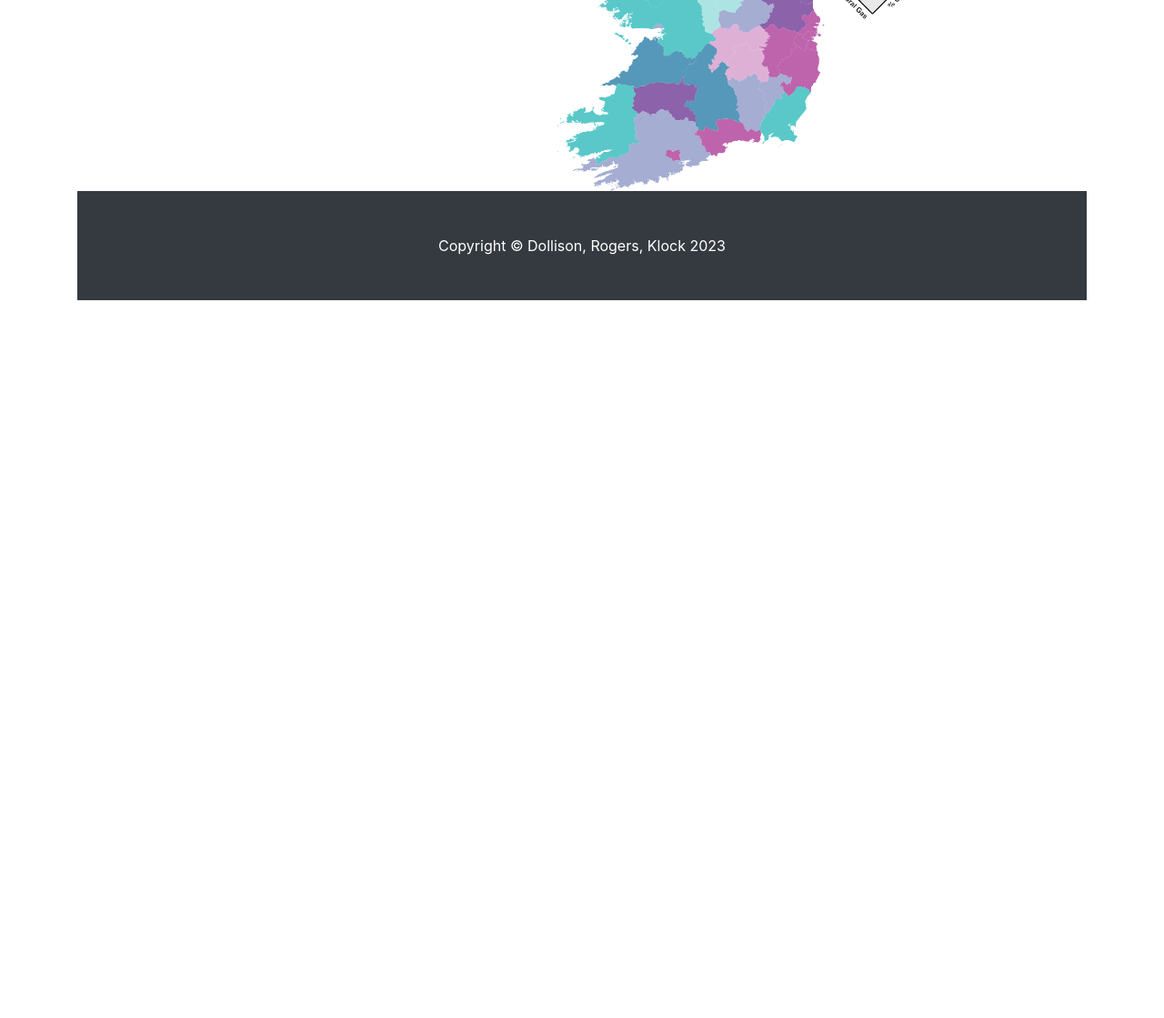
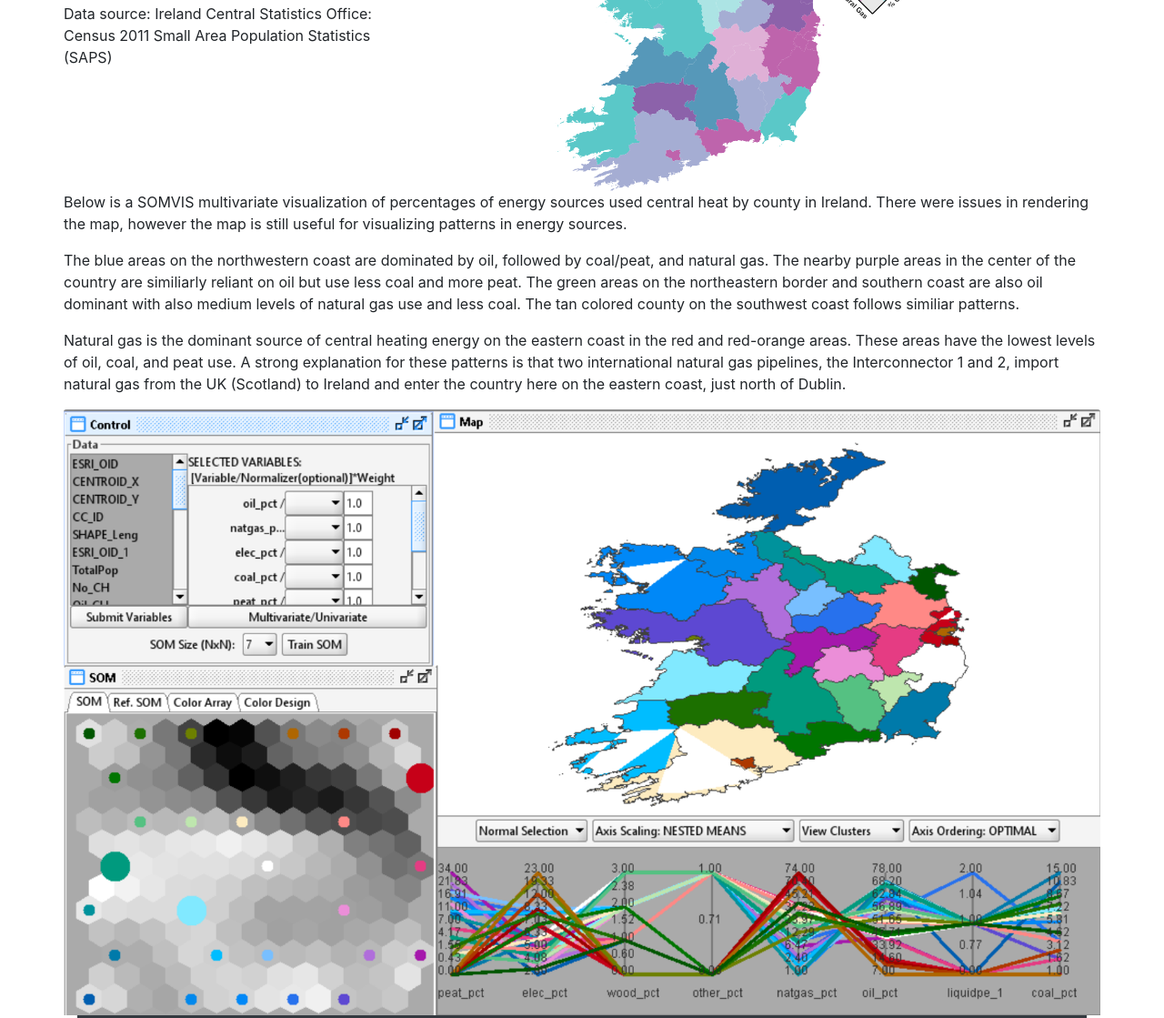
Before and after one commit to ghklock/EuroEnergy, a website: page Central_Heating.html in a window 1280 px wide. Shown: the part 333-1452 px from the top of the page at 91% size. Before the commit the page ends 800 px from the top, so only its background shows below. Drawn offline with Linux system fonts and the light colour scheme.

Commit message:
Ireland Central Heating
Added SOMVIS visualization.

```diff
--- a/Central_Heating.html
+++ b/Central_Heating.html
@@ -66,13 +66,22 @@
 
 
           <p> This is a bivariate choropleth map of energy used for central heating in Irish homes by county. This map compares percentages of homes using oil for heat to percentages of homes using natural gas for heat. These are the two dominant sources of heat energy in Ireland (third most is electricity, then coal).   </p>
+          <p> Data source: Ireland Central Statistics Office: Census 2011 Small Area Population Statistics (SAPS) </p>
        </div>
 
         <div class="column right">
           <img class="card-img-top" src="ireland_CH.png" alt="" style="">
         </div>
       </div>
+   <div class="row">
+        <p> Below is a SOMVIS multivariate visualization of percentages of energy sources used central heat by county in Ireland. There were issues in rendering the map, however the map is still useful for visualizing patterns in energy sources. </p>
+        <p> The blue areas on the northwestern coast are dominated by oil, followed by coal/peat, and natural gas. The nearby purple areas in the center of the country are similiarly reliant on oil but use less coal and more peat. The green areas on the northeastern border and southern coast are also oil dominant with also medium levels of natural gas use and less coal. The tan colored county on the southwest coast follows similiar patterns. </p>
+        <p> Natural gas is the dominant source of central heating energy on the eastern coast in the red and red-orange areas. These areas have the lowest levels of oil, coal, and peat use. A strong explanation for these patterns is that two international natural gas pipelines, the Interconnector 1 and 2,  import natural gas from the UK (Scotland) to Ireland and enter the country here on the eastern coast, just north of Dublin. </p>
+        </div>
 
+      <div class="row">
+        <img class="card-img-top" src="SOMVIS_IrelandCH.png" alt="">
+      </div>
 
          <!-- /.row -->
 
```
Also changed, not shown: Ireland_Production.html (+1 -1 lines), SOMVIS_IrelandCH.png (added), SOMVIS_Map.png (added), SOMVIS_SOM.png (added), SOMVIS_graph.png (added), natgas_pipelines.png (added).
